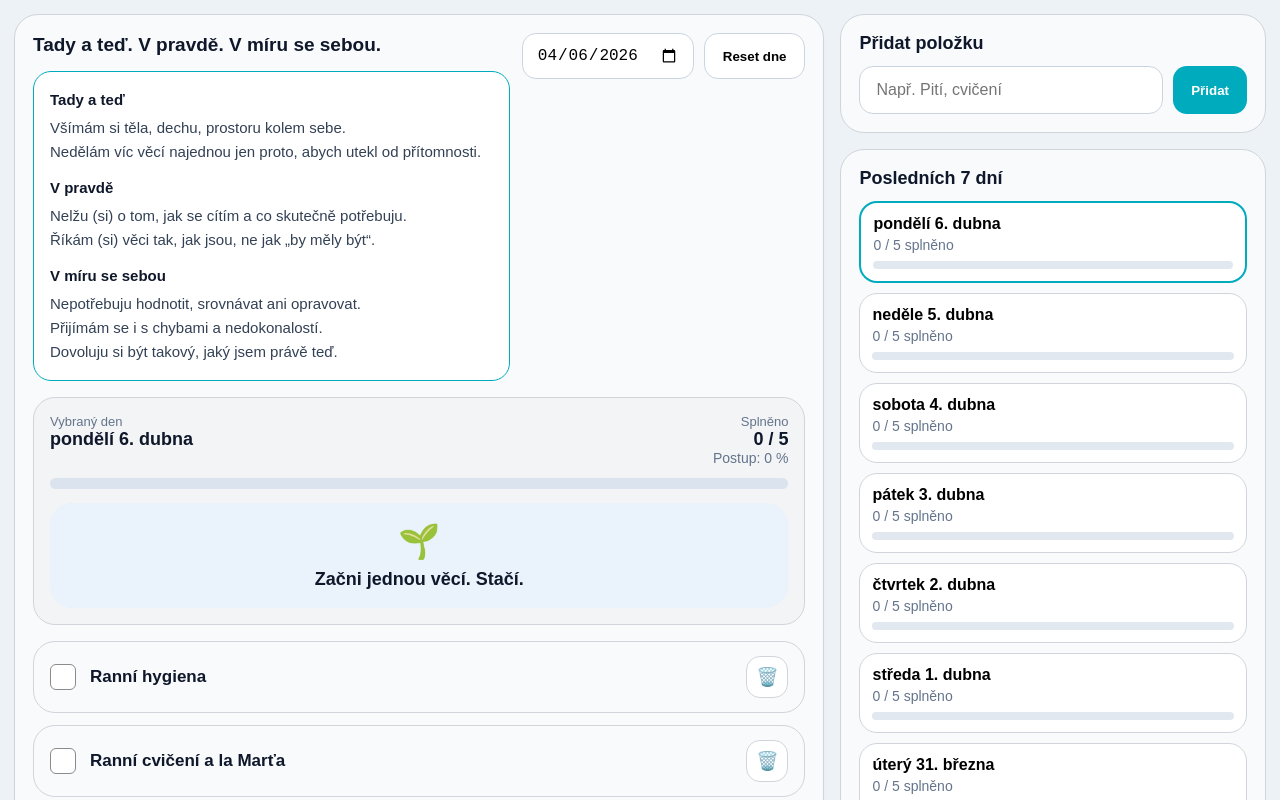
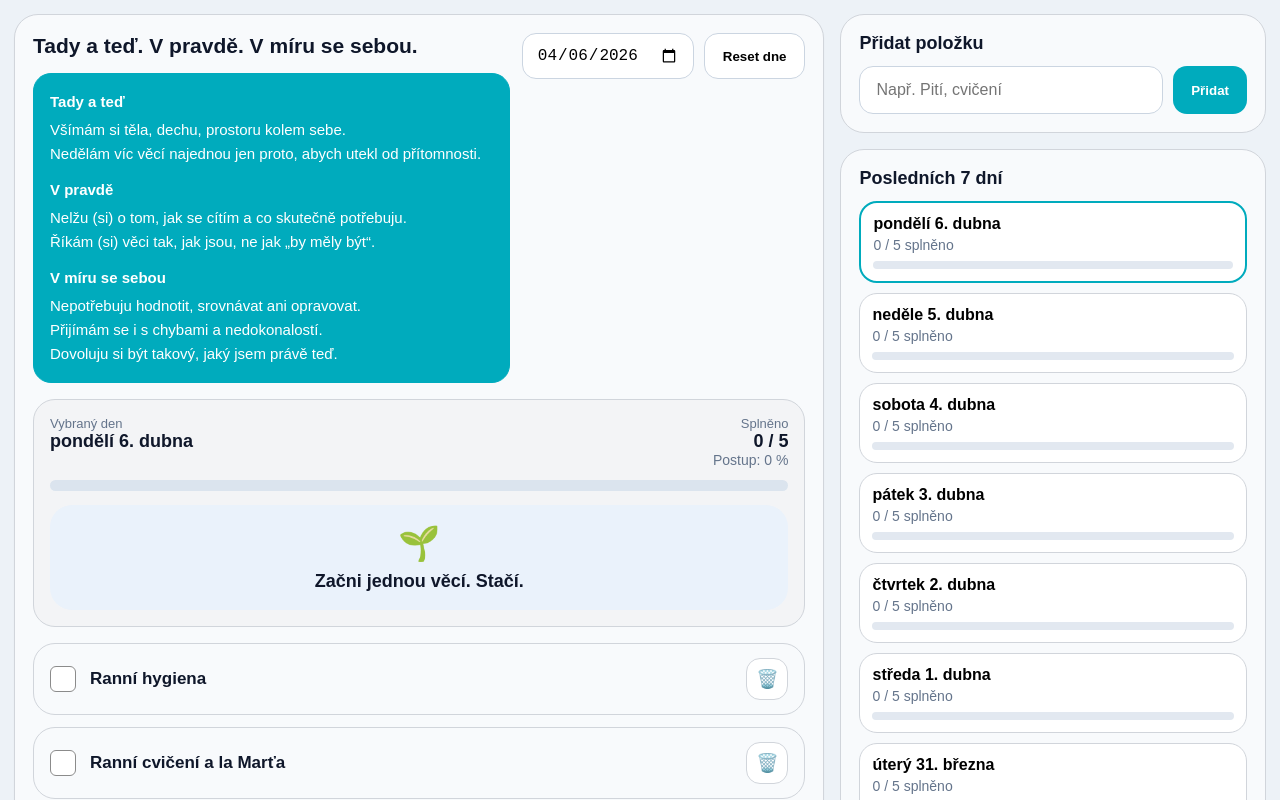
Before and after one commit to josefuchytil-afk/pepa, a Next.js app: page / in a window 1280 px wide. Both pictures are taken after a click on the button "Tady a teď. V pravdě. V míru se sebou.". Shown: the top 800 px of the page. Built offline with nearby package versions, Linux system fonts and the light colour scheme.

Commit message:
Update page.js

```diff
--- a/app/page.js
+++ b/app/page.js
@@ -46,11 +46,13 @@ function normalizeDayData(dayData, tasks) {
   return checked;
 }
 
-function getMotivation(percent) {
-  if (percent === 0) return "Začni jednou věcí. Stačí.";
-  if (percent < 40) return "Rozjíždíš to. Hlavně pokračuj.";
-  if (percent < 70) return "Jsi v rytmu. Nezastavuj.";
-  if (percent < 100) return "Dneska to dáš celé.";
+function getMotivation(doneCount, totalCount) {
+  if (totalCount === 0) return "Začni jednou věcí. Stačí.";
+  if (doneCount === 0) return "Začni jednou věcí. Stačí.";
+  if (doneCount === 1) return "První krok je hotový. Jen pokračuj.";
+  if (doneCount === 2) return "Už se do toho dostáváš.";
+  if (doneCount === 3) return "Jsi v rytmu. Nezastavuj.";
+  if (doneCount < totalCount) return "Dneska to dáš celé.";
   return "Hotovo. Dej si double-pašáka!";
 }
 
@@ -341,7 +343,7 @@ export default function Page() {
                   >
                     <div
                       style={{
-                        fontSize: "19px",
+                        fontSize: "21px",
                         fontWeight: 800,
                         lineHeight: 1.25,
                         color: "#0f172a",
@@ -355,17 +357,17 @@ export default function Page() {
                     <div
                       style={{
                         marginTop: "14px",
-                        background: "#ffffff",
+                        background: BRAND,
                         border: `1px solid ${BRAND}`,
                         borderRadius: "18px",
                         padding: "16px",
                         lineHeight: 1.6,
-                        color: "#334155",
+                        color: "#ffffff",
                         fontSize: "15px",
                       }}
                     >
                       <div style={{ marginBottom: "12px" }}>
-                        <div style={{ fontWeight: 800, color: "#0f172a", marginBottom: "4px" }}>
+                        <div style={{ fontWeight: 800, color: "#ffffff", marginBottom: "4px" }}>
                           Tady a teď
                         </div>
                         <div>Všímám si těla, dechu, prostoru kolem sebe.</div>
@@ -376,7 +378,7 @@ export default function Page() {
                       </div>
 
                       <div style={{ marginBottom: "12px" }}>
-                        <div style={{ fontWeight: 800, color: "#0f172a", marginBottom: "4px" }}>
+                        <div style={{ fontWeight: 800, color: "#ffffff", marginBottom: "4px" }}>
                           V pravdě
                         </div>
                         <div>
@@ -388,7 +390,7 @@ export default function Page() {
                       </div>
 
                       <div>
-                        <div style={{ fontWeight: 800, color: "#0f172a", marginBottom: "4px" }}>
+                        <div style={{ fontWeight: 800, color: "#ffffff", marginBottom: "4px" }}>
                           V míru se sebou
                         </div>
                         <div>Nepotřebuju hodnotit, srovnávat ani opravovat.</div>
@@ -499,7 +501,7 @@ export default function Page() {
                     {motivationStyle.icon}
                   </div>
                   <div style={{ fontSize: "18px", fontWeight: 800 }}>
-                    {getMotivation(percent)}
+                    {getMotivation(doneCount, totalCount)}
                   </div>
                 </div>
               </div>
```
